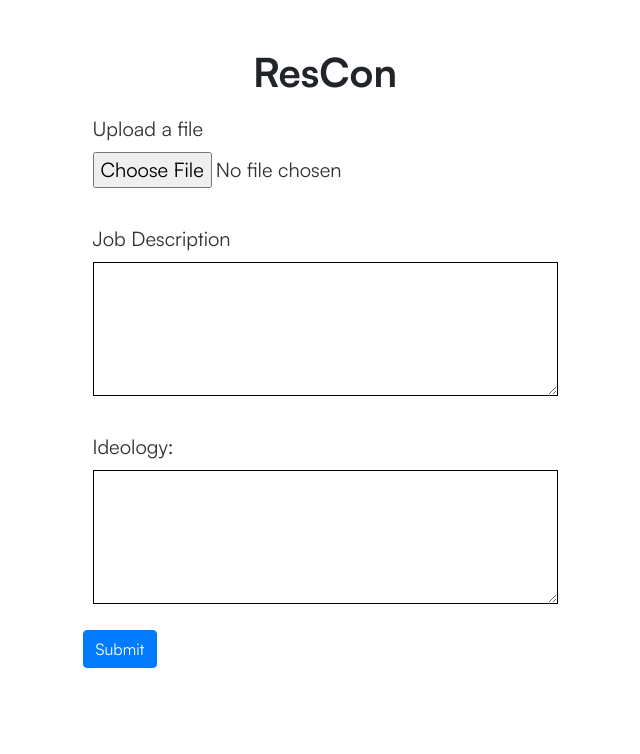
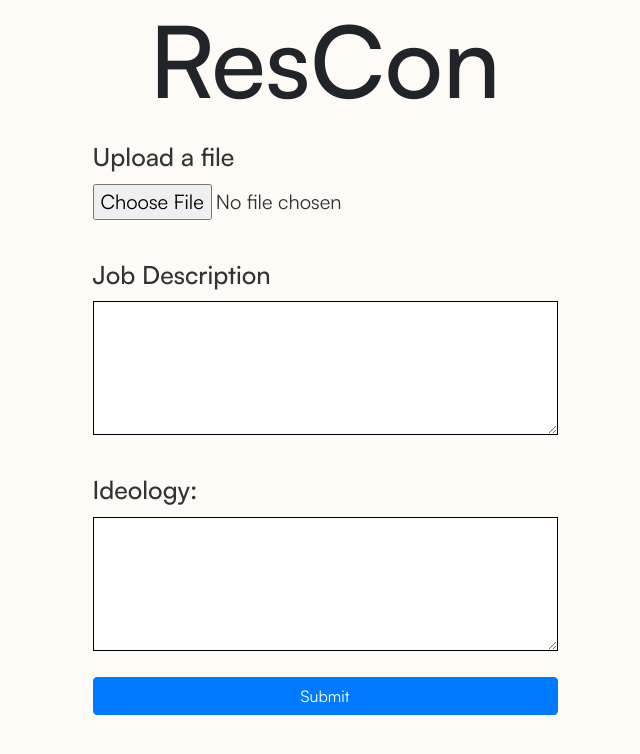
Before and after one commit to ml5885/sync, a Flask app: page /form in a window 1280 px wide. Shown: the top 754 px of the page, without its empty margins (315-955 px from the left). Run offline with Flask 3, Linux system fonts and the light colour scheme; some libraries are stand-ins or nearby versions.

Commit message:
added styling

```diff
--- a/rescon/static/form.css
+++ b/rescon/static/form.css
@@ -5,16 +5,36 @@
 
 body {
 	font-family: "Satoshi Variable";
+	background-color: #fefaf5;
+}
+
+.wrapper {
+	display: flex;
+	flex-direction: column;
+	align-items: center;
+}
+
+.wrapper h1 {
+	font-size: 100px;
+	font-weight: 500;
 }
 
 form {
 	font-size: 20px;
 	color: #333333;
+	display: flex;
+	flex-direction: column;
+	align-items: stretch;
+}
+
+label {
+	font-size: 25px;
+	font-weight: 500;
 }
 
 .form-group {
 	/* border: 1px solid black; */
-	padding: 10px;
+	padding: 10px 0px;
 }
 
 .form-group textarea {
--- a/rescon/templates/html/form.html
+++ b/rescon/templates/html/form.html
@@ -13,10 +13,8 @@
 		<link rel="stylesheet" href="../../static/form.css" />
 	</head>
 	<body>
-		<div
-			class="d-flex flex-column justify-content-between align-items-center p-5"
-		>
-			<p class="h1"><b>ResCon</b></p>
+		<div class="wrapper">
+			<h1>ResCon</h1>
 			<form action="/submit" method="post" enctype="multipart/form-data">
 				<div class="form-group">
 					<label for="fileInput">Upload a file</label>
```
